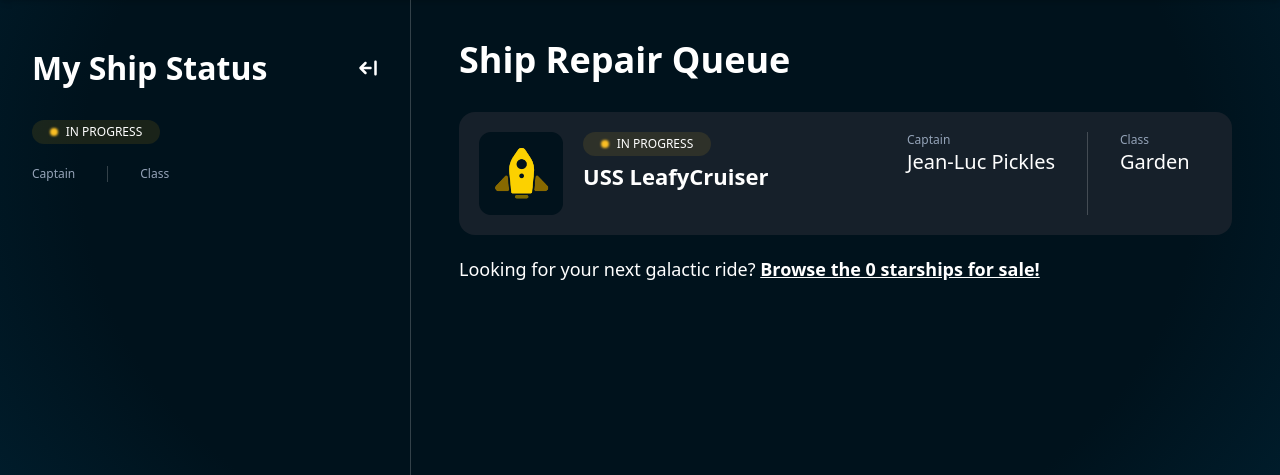
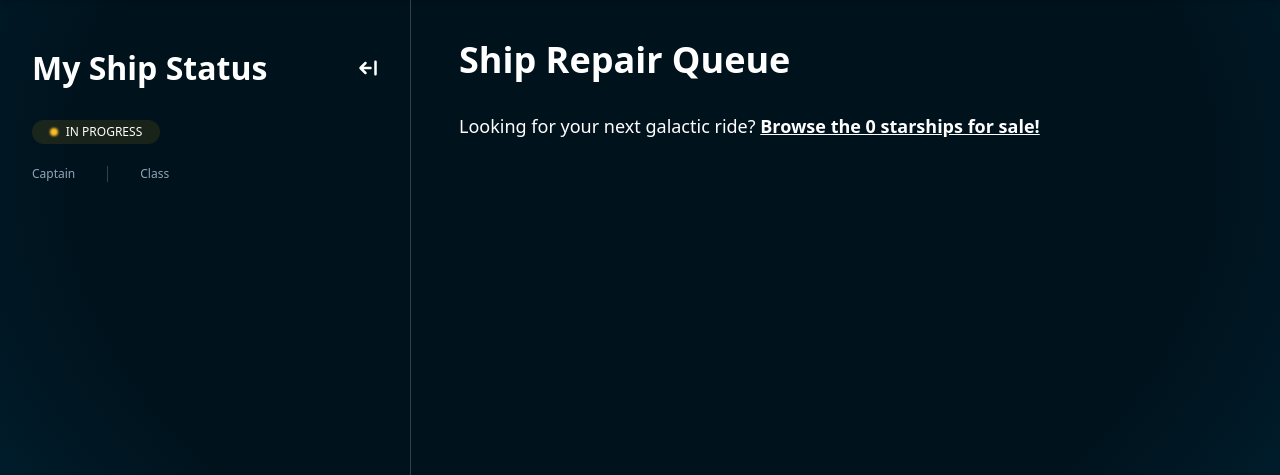
Before and after one commit to TisenNL/starshop, a Symfony app: template templates/main/homepage.html.twig in a window 1280 px wide. Shown: the part 114-589 px from the top of the page. Run offline with Twig, Linux system fonts and the light colour scheme; the template is opened without the code that fills it, so the values that code supplies are empty; style sheets or scripts are compiled from the project's sources; some libraries are stand-ins or nearby versions.

Commit message:
until lesson 17

```diff
--- a/src/Controller/MainController.php
+++ b/src/Controller/MainController.php
@@ -9,7 +9,7 @@ use Symfony\Component\Routing\Attribute\Route;
 
 class MainController extends AbstractController
 {
-    #[Route('/')]
+    #[Route('/', name:'app_homepage')]
     public function homepage(StarshipRepository $starshipRepository): Response
     {
         $ships = $starshipRepository->findAll();
--- a/templates/base.html.twig
+++ b/templates/base.html.twig
@@ -15,11 +15,11 @@
         <div class="flex flex-col justify-between min-h-screen relative">
             <div>
                 <header class="h-[114px] shrink-0 flex flex-col sm:flex-row items-center sm:justify-between py-4 sm:py-0 px-6 border-b border-white/20 shadow-md">
-                    <a href="#">
+                    <a href="{{ path('app_homepage') }}">
                         <img class="h-[42px]" src="{{ asset('images/starshop-logo.png') }}" alt="starshop logo">
                     </a>
                     <nav class="flex space-x-4 font-semibold">
-                        <a class="hover:text-amber-400 pt-2" href="#">
+                        <a class="hover:text-amber-400 pt-2" href="{{ path('app_homepage') }}">
                             Home
                         </a>
                         <a class="hover:text-amber-400  pt-2" href="#">
--- a/templates/main/homepage.html.twig
+++ b/templates/main/homepage.html.twig
@@ -4,41 +4,8 @@
 
 {% block body %}
     <main class="flex flex-col lg:flex-row">
-        <aside
-            class="pb-8 lg:pb-0 lg:w-[411px] shrink-0 lg:block lg:min-h-screen text-white transition-all overflow-hidden px-8 border-b lg:border-b-0 lg:border-r border-white/20"
-        >
-            <div class="flex justify-between mt-11 mb-7">
-                <h2 class="text-[32px] font-semibold">My Ship Status</h2>
-                <button>
-                    <svg xmlns="http://www.w3.org/2000/svg" width="20" height="20" viewBox="0 0 448 512"><!--!Font Awesome Pro 6.5.1 by @fontawesome - https://fontawesome.com License - https://fontawesome.com/license (Commercial License) Copyright 2024 Fonticons, Inc.--><path fill="#fff" d="M384 96c0-17.7 14.3-32 32-32s32 14.3 32 32V416c0 17.7-14.3 32-32 32s-32-14.3-32-32V96zM9.4 278.6c-12.5-12.5-12.5-32.8 0-45.3l128-128c12.5-12.5 32.8-12.5 45.3 0s12.5 32.8 0 45.3L109.3 224 288 224c17.7 0 32 14.3 32 32s-14.3 32-32 32l-178.7 0 73.4 73.4c12.5 12.5 12.5 32.8 0 45.3s-32.8 12.5-45.3 0l-128-128z"/></svg>
-                </button>
-            </div>
 
-            <div>
-                <div class="flex flex-col space-y-1.5">
-                    <div class="rounded-2xl py-1 px-3 flex justify-center w-32 items-center" style="background: rgba(255, 184, 0, .1);">
-                        <div class="rounded-full h-2 w-2 bg-amber-400 blur-[1px] mr-2"></div>
-                        <p class="uppercase text-xs">in progress</p>
-                    </div>
-                    <h3 class="tracking-tight text-[22px] font-semibold">
-                        <a class="hover:underline" href="{{ path('app_starship_show', {
-                            id: myShip.id
-                        }) }}">{{ myShip.name }}</a>
-                    </h3>
-                </div>
-                <div class="flex mt-4">
-                    <div class="border-r border-white/20 pr-8">
-                        <p class="text-slate-400 text-xs">Captain</p>
-                        <p class="text-xl">{{ myShip.captain }}</p>
-                    </div>
-
-                    <div class="pl-8">
-                        <p class="text-slate-400 text-xs">Class</p>
-                        <p class="text-xl">{{ myShip.class }}</p>
-                    </div>
-                </div>
-            </div>
-        </aside>
+       {{ include('main/_shipStatusAside.html.twig') }}
 
         <div class="px-12 pt-10 w-full">
             <h1 class="text-4xl font-semibold mb-8">
@@ -46,36 +13,39 @@
             </h1>
 
             <div class="space-y-5">
-                <!-- start ship item -->
+
+                {% for ship in ships %}
+
+
                     <div class="bg-[#16202A] rounded-2xl pl-5 py-5 pr-11 flex flex-col min-[1174px]:flex-row min-[1174px]:justify-between">
                         <div class="flex justify-center min-[1174px]:justify-start">
-                            <img class="h-[83px] w-[84px]" src="/images/status-in-progress.png" alt="Status: in progress">
+                            <img class="h-[83px] w-[84px]" src="{{ asset(ship.statusImageFilename) }}" alt="Status: {{ ship.statusString }}">
                             <div class="ml-5">
                                 <div class="rounded-2xl py-1 px-3 flex justify-center w-32 items-center bg-amber-400/10">
                                     <div class="rounded-full h-2 w-2 bg-amber-400 blur-[1px] mr-2"></div>
-                                    <p class="uppercase text-xs text-nowrap">in progress</p>
+                                    <p class="uppercase text-xs text-nowrap">{{ ship.statusString }}</p>
                                 </div>
                                 <h4 class="text-[22px] pt-1 font-semibold">
                                     <a
                                         class="hover:text-slate-200"
-                                        href="#"
-                                    >USS LeafyCruiser</a>
+                                        href="{{ path('app_starship_show', { id: ship.id }) }}"
+                                    >{{ ship.name }}</a>
                                 </h4>
                             </div>
                         </div>
                         <div class="flex justify-center min-[1174px]:justify-start mt-2 min-[1174px]:mt-0 shrink-0">
                             <div class="border-r border-white/20 pr-8">
                                 <p class="text-slate-400 text-xs">Captain</p>
-                                <p class="text-xl">Jean-Luc Pickles</p>
+                                <p class="text-xl">{{ ship.captain }}</p>
                             </div>
 
                             <div class="pl-8 w-[100px]">
                                 <p class="text-slate-400 text-xs">Class</p>
-                                <p class="text-xl">Garden</p>
+                                <p class="text-xl">{{ ship.class }}</p>
                             </div>
                         </div>
                     </div>
-                <!-- end ship item -->
+                {% endfor %}
             </div>
 
             <p class="text-lg mt-5 text-center md:text-left">
```
Also changed, not shown: src/Model/Starship.php (+16 -2 lines), src/Model/StarshipStatusEnum.php (added, +10 -0 lines), src/Repository/StarshipRepository.php (+4 -3 lines), templates/main/_shipStatusAside.html.twig (added, +35 -0 lines), templates/starship/show.html.twig (+4 -4 lines).
